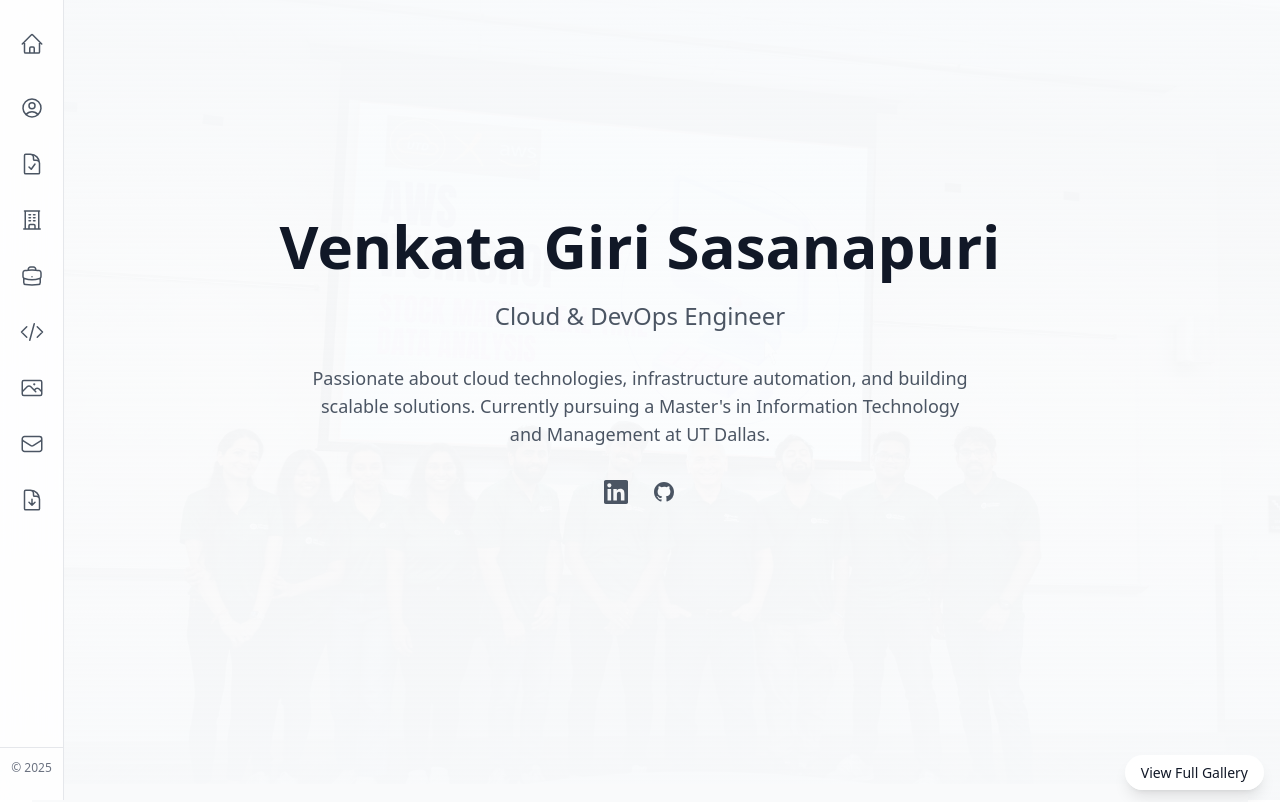
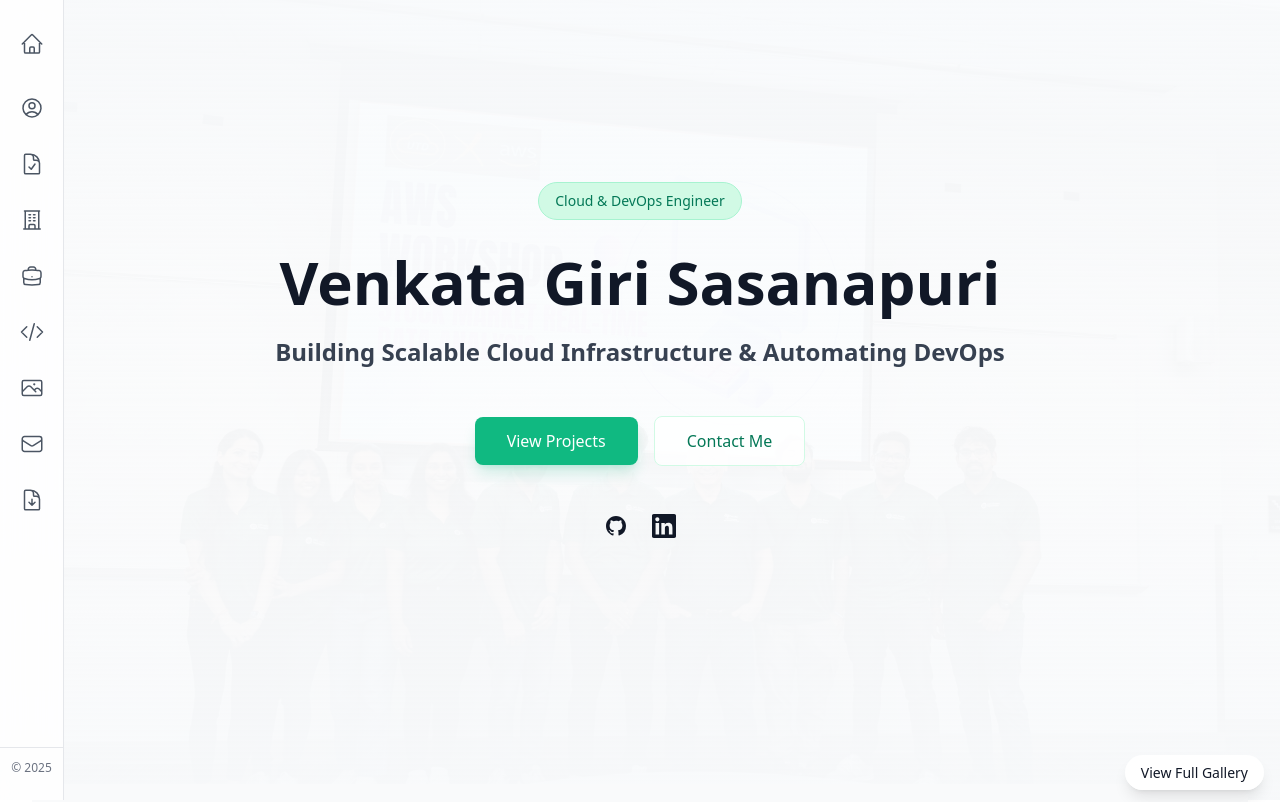
Before and after one commit to iamvenkatgiri/iamvenkatgiri.github.io, a Next.js app: page / in a window 1280 px wide. Shown: the top 802 px of the page. Built offline with nearby package versions, Linux system fonts and the light colour scheme.

Commit message:
fixed landing

```diff
--- a/src/app/page.tsx
+++ b/src/app/page.tsx
@@ -6,6 +6,7 @@ import Navigation from '@/components/Navigation';
 import { projects } from '@/data/projects';
 import { events } from '@/data/events';
 import { certifications } from '@/data/certifications';
+import { motion } from 'framer-motion';
 
 // Dynamically import components with loading fallbacks
 const ProjectCard = dynamic(() => import('@/components/ProjectCard'), {
@@ -76,41 +77,90 @@ export default function Home() {
       <div className="min-h-screen">
         {/* Hero Section */}
         <section id="about" className="relative min-h-[90vh] flex items-center justify-center overflow-hidden">
+          {/* No Background Overlay - show image clearly */}
+
           <div className="relative z-10 max-w-4xl mx-auto px-4 sm:px-6 lg:px-8 text-center">
-            <h1 className="text-4xl sm:text-5xl md:text-6xl font-bold text-gray-900 dark:text-white mb-6">
+            {/* Animated Badge */}
+            <motion.div
+              initial={{ opacity: 0, y: 20 }}
+              animate={{ opacity: 1, y: 0 }}
+              transition={{ duration: 0.5 }}
+              className="inline-flex items-center px-4 py-2 rounded-full bg-emerald-100 border border-emerald-200 mb-8"
+            >
+              <span className="text-emerald-700 text-sm font-medium">Cloud & DevOps Engineer</span>
+            </motion.div>
+
+            {/* Main Heading */}
+            <motion.h1
+              initial={{ opacity: 0, y: 20 }}
+              animate={{ opacity: 1, y: 0 }}
+              transition={{ duration: 0.5, delay: 0.1 }}
+              className="text-4xl sm:text-5xl md:text-6xl font-bold mb-6 text-gray-900"
+            >
               Venkata Giri Sasanapuri
-            </h1>
-            <p className="text-xl sm:text-2xl text-gray-600 dark:text-gray-300 mb-8">
-              Cloud & DevOps Engineer
-            </p>
-            <p className="text-lg text-gray-600 dark:text-gray-400 max-w-2xl mx-auto mb-8">
-              Passionate about cloud technologies, infrastructure automation, and building scalable solutions.
-              Currently pursuing a Master's in Information Technology and Management at UT Dallas.
-            </p>
-            <div className="flex items-center justify-center gap-6">
+            </motion.h1>
+
+            {/* Subheading */}
+            <motion.p
+              initial={{ opacity: 0, y: 20 }}
+              animate={{ opacity: 1, y: 0 }}
+              transition={{ duration: 0.5, delay: 0.2 }}
+              className="text-xl sm:text-2xl text-gray-700 mb-12 font-semibold"
+            >
+              Building Scalable Cloud Infrastructure & Automating DevOps
+            </motion.p>
+
+            {/* CTA Buttons */}
+            <motion.div
+              initial={{ opacity: 0, y: 20 }}
+              animate={{ opacity: 1, y: 0 }}
+              transition={{ duration: 0.5, delay: 0.4 }}
+              className="flex flex-col sm:flex-row gap-4 justify-center items-center"
+            >
               <a
-                href="https://linkedin.com/in/venkatgiris"
-                target="_blank"
-                rel="noopener noreferrer"
-                className="text-gray-600 dark:text-gray-300 hover:text-indigo-600 dark:hover:text-indigo-400 transition-colors"
-                aria-label="Visit LinkedIn profile"
+                href="#projects"
+                className="inline-flex items-center px-8 py-3 rounded-lg bg-emerald-500 text-white font-medium hover:bg-emerald-600 transition-all duration-300 shadow-lg shadow-emerald-500/20 hover:shadow-emerald-500/30"
               >
-                <svg className="w-6 h-6" fill="currentColor" viewBox="0 0 24 24" aria-hidden="true">
-                  <path d="M20.447 20.452h-3.554v-5.569c0-1.328-.027-3.037-1.852-3.037-1.853 0-2.136 1.445-2.136 2.939v5.667H9.351V9h3.414v1.561h.046c.477-.9 1.637-1.85 3.37-1.85 3.601 0 4.267 2.37 4.267 5.455v6.286zM5.337 7.433c-1.144 0-2.063-.926-2.063-2.065 0-1.138.92-2.063 2.063-2.063 1.14 0 2.064.925 2.064 2.063 0 1.139-.925 2.065-2.064 2.065zm1.782 13.019H3.555V9h3.564v11.452zM22.225 0H1.771C.792 0 0 .774 0 1.729v20.542C0 23.227.792 24 1.771 24h20.451C23.2 24 24 23.227 24 22.271V1.729C24 .774 23.2 0 22.222 0h.003z"/>
-                </svg>
+                View Projects
               </a>
+              <a
+                href="#contact"
+                className="inline-flex items-center px-8 py-3 rounded-lg bg-white/80 font-medium text-emerald-700 hover:bg-emerald-50 transition-all duration-300 border border-emerald-100"
+              >
+                Contact Me
+              </a>
+            </motion.div>
+
+            {/* Social Links */}
+            <motion.div
+              initial={{ opacity: 0, y: 20 }}
+              animate={{ opacity: 1, y: 0 }}
+              transition={{ duration: 0.5, delay: 0.5 }}
+              className="flex justify-center items-center gap-6 mt-12"
+            >
               <a
                 href="https://github.com/iamvenkatgiri"
                 target="_blank"
                 rel="noopener noreferrer"
-                className="text-gray-600 dark:text-gray-300 hover:text-indigo-600 dark:hover:text-indigo-400 transition-colors"
+                className="text-gray-900 hover:text-emerald-700 transition-all duration-300 hover:scale-110"
                 aria-label="Visit GitHub profile"
               >
                 <svg className="w-6 h-6" fill="currentColor" viewBox="0 0 24 24" aria-hidden="true">
                   <path fillRule="evenodd" d="M12 2C6.477 2 2 6.484 2 12.017c0 4.425 2.865 8.18 6.839 9.504.5.092.682-.217.682-.483 0-.237-.008-.868-.013-1.703-2.782.605-3.369-1.343-3.369-1.343-.454-1.158-1.11-1.466-1.11-1.466-.908-.62.069-.608.069-.608 1.003.07 1.531 1.032 1.531 1.032.892 1.53 2.341 1.088 2.91.832.092-.647.35-1.088.636-1.338-2.22-.253-4.555-1.113-4.555-4.951 0-1.093.39-1.988 1.029-2.688-.103-.253-.446-1.272.098-2.65 0 0 .84-.27 2.75 1.026A9.564 9.564 0 0112 6.844c.85.004 1.705.115 2.504.337 1.909-1.296 2.747-1.027 2.747-1.027.546 1.379.202 2.398.1 2.651.64.7 1.028 1.595 1.028 2.688 0 3.848-2.339 4.695-4.566 4.943.359.309.678.92.678 1.855 0 1.338-.012 2.419-.012 2.747 0 .268.18.58.688.482A10.019 10.019 0 0022 12.017C22 6.484 17.522 2 12 2z" clipRule="evenodd" />
                 </svg>
               </a>
-            </div>
+              <a
+                href="https://linkedin.com/in/your-profile"
+                target="_blank"
+                rel="noopener noreferrer"
+                className="text-gray-900 hover:text-emerald-700 transition-all duration-300 hover:scale-110"
+                aria-label="Visit LinkedIn profile"
+              >
+                <svg className="w-6 h-6" fill="currentColor" viewBox="0 0 24 24" aria-hidden="true">
+                  <path d="M20.447 20.452h-3.554v-5.569c0-1.328-.027-3.037-1.852-3.037-1.853 0-2.136 1.445-2.136 2.939v5.667H9.351V9h3.414v1.561h.046c.477-.9 1.637-1.85 3.37-1.85 3.601 0 4.267 2.37 4.267 5.455v6.286zM5.337 7.433c-1.144 0-2.063-.926-2.063-2.065 0-1.138.92-2.063 2.063-2.063 1.14 0 2.064.925 2.064 2.063 0 1.139-.925 2.065-2.064 2.065zm1.782 13.019H3.555V9h3.564v11.452zM22.225 0H1.771C.792 0 0 .774 0 1.729v20.542C0 23.227.792 24 1.771 24h20.451C23.2 24 24 23.227 24 22.271V1.729C24 .774 23.2 0 22.222 0h.003z" />
+                </svg>
+              </a>
+            </motion.div>
           </div>
         </section>
 
```
